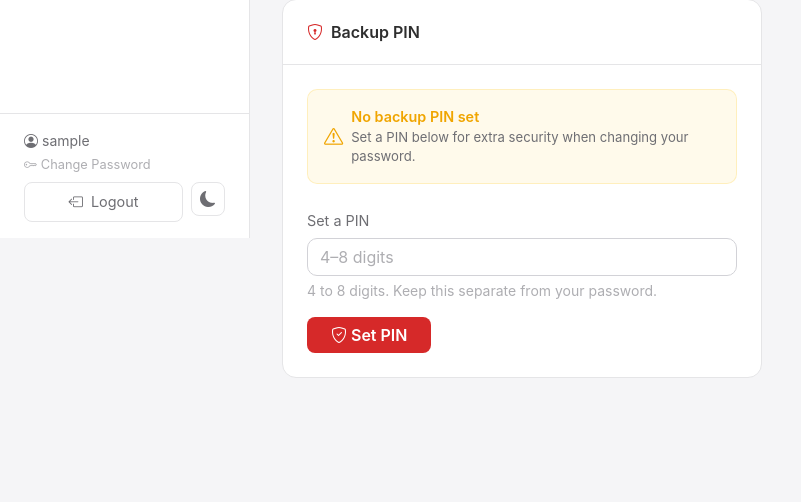
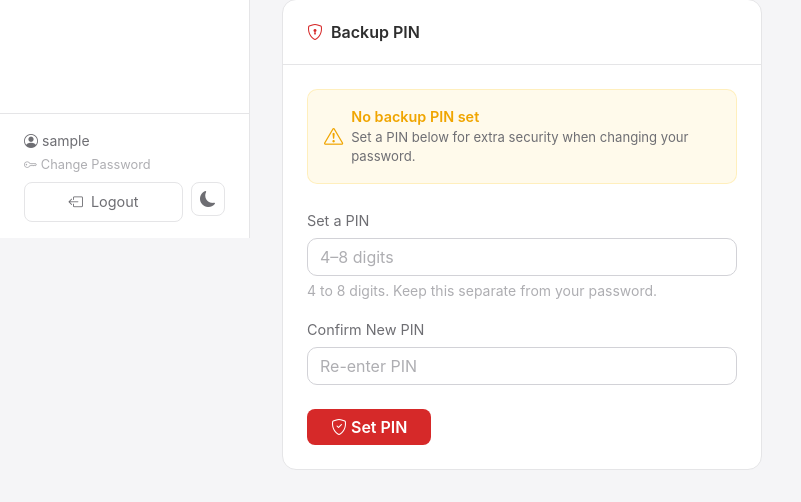
Before and after one commit to reymartlouie/fitnessmadness, a Flask app: page /admin/profile in a window 1280 px wide. Shown: the part 562-1064 px from the top of the page, without its empty margins (0-801 px from the left). Before the commit the page ends 940 px from the top, so only its background shows below. Run offline with Flask 3, Linux system fonts and the light colour scheme; the visitor is signed in with stand-in values (Sample User, id 1); some libraries are stand-ins or nearby versions.

Commit message:
feat: require confirm PIN when setting or updating backup PIN
New 'Confirm New PIN' field — must match the new PIN before saving.
JS shows live match/mismatch feedback; backend rejects if they differ.

Co-Authored-By: Claude Sonnet 4.6 <noreply@anthropic.com>

```diff
--- a/routes/admin.py
+++ b/routes/admin.py
@@ -447,12 +447,16 @@ def profile():
     if request.method == 'POST':
         email    = request.form.get('email', '').strip()
         phone    = request.form.get('phone', '').strip()
-        new_pin  = request.form.get('backup_pin', '').strip()
-        cur_pin  = request.form.get('current_pin', '').strip()
+        new_pin     = request.form.get('backup_pin', '').strip()
+        confirm_pin = request.form.get('confirm_pin', '').strip()
+        cur_pin     = request.form.get('current_pin', '').strip()
 
         if new_pin:
             if not new_pin.isdigit() or not (4 <= len(new_pin) <= 8):
                 flash('Backup PIN must be 4–8 digits.', 'danger')
+                return render_template('admin/profile.html')
+            if new_pin != confirm_pin:
+                flash('PINs do not match. Please enter the new PIN twice.', 'danger')
                 return render_template('admin/profile.html')
             if current_user.backup_pin_hash and not current_user.check_backup_pin(cur_pin):
                 flash('Current PIN is incorrect.', 'danger')
--- a/templates/admin/profile.html
+++ b/templates/admin/profile.html
@@ -81,10 +81,20 @@
 
             <div class="mb-3">
                 <label class="form-label">{{ 'New PIN' if current_user.backup_pin_hash else 'Set a PIN' }}</label>
-                <input type="password" name="backup_pin" class="form-control"
+                <input type="password" name="backup_pin" id="newPin" class="form-control"
                        placeholder="4–8 digits"
-                       inputmode="numeric" maxlength="8" pattern="\d{4,8}" required>
+                       inputmode="numeric" maxlength="8" pattern="\d{4,8}"
+                       required oninput="checkPinMatch()">
                 <div class="form-text">4 to 8 digits. Keep this separate from your password.</div>
+            </div>
+
+            <div class="mb-4">
+                <label class="form-label">Confirm New PIN</label>
+                <input type="password" name="confirm_pin" id="confirmPin" class="form-control"
+                       placeholder="Re-enter PIN"
+                       inputmode="numeric" maxlength="8"
+                       required oninput="checkPinMatch()">
+                <div id="pin-match-msg" class="mt-1" style="font-size:0.82rem;"></div>
             </div>
 
             <button type="submit" class="btn px-4"
@@ -95,3 +105,34 @@
     </div>
 </div>
 {% endblock %}
+
+{% block scripts %}
+<script>
+    function checkPinMatch() {
+        const np  = document.getElementById('newPin');
+        const cp  = document.getElementById('confirmPin');
+        const msg = document.getElementById('pin-match-msg');
+        if (!np || !cp || !msg) return;
+        if (!cp.value) { msg.textContent = ''; return; }
+        if (np.value === cp.value) {
+            msg.style.color = 'var(--accent)';
+            msg.innerHTML = '<i class="bi bi-check-circle me-1"></i>PINs match';
+        } else {
+            msg.style.color = '#e5383b';
+            msg.innerHTML = '<i class="bi bi-x-circle me-1"></i>PINs do not match';
+        }
+    }
+
+    document.querySelectorAll('form').forEach(form => {
+        const np = form.querySelector('#newPin');
+        if (!np) return;
+        form.addEventListener('submit', function(e) {
+            const cp = form.querySelector('#confirmPin');
+            if (cp && np.value !== cp.value) {
+                e.preventDefault();
+                cp.focus();
+            }
+        });
+    });
+</script>
+{% endblock %}
```
